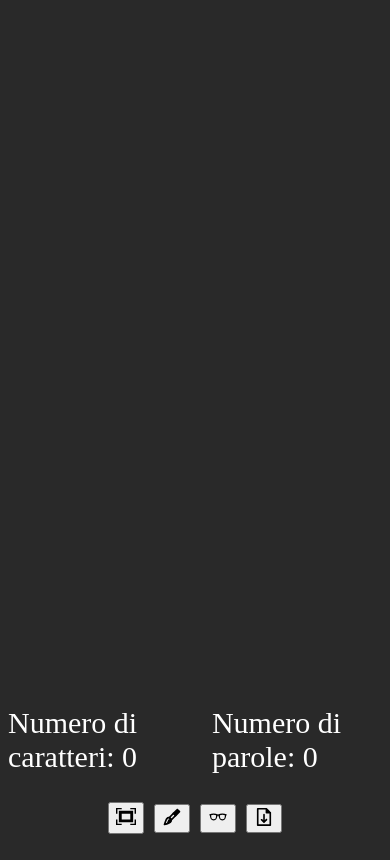
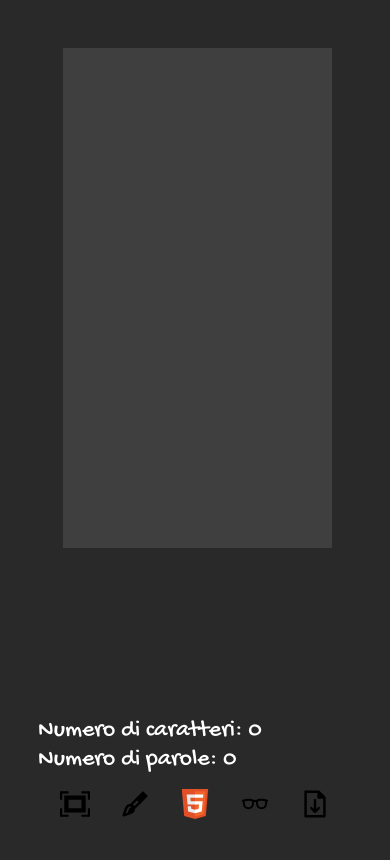
Before and after one commit to Ariela88/blank-page, a plain HTML site: page index.html in a window 390 px wide. Drawn offline with Linux system fonts and the light colour scheme.

Commit message:
second commit

```diff
--- a/app.js
+++ b/app.js
@@ -10,17 +10,25 @@ function changeTheme() {
     const themeButton = document.getElementById('themeButton');
     const themeIcon = document.getElementById('themeIcon');
 
+    let currentTheme = 'dark';
     if (body.className === 'dark') {
         body.className = 'purple';
         themeIcon.src = './public/Brush_-_The_Noun_Project.svg';
+        currentTheme = 'purple';
     } else if (body.className === 'purple') {
         body.className = 'light';
         themeIcon.src = './public/OOjs_UI_icon_sun-ltr.svg';
+        currentTheme = 'light';
     } else {
         body.className = 'dark';
-        themeIcon.src = './public/Moon_symbol_decrescent.svg';
+        themeIcon.src = './public/moon-dark.svg';
+        currentTheme = 'dark';
     }
+
+
+    localStorage.setItem('theme', currentTheme);
 }
+
 
 function saveTextToLocalStorage() {
     const textDivContent = textSpace.innerHTML;
@@ -31,6 +39,10 @@ function loadTextFromLocalStorage() {
     const savedText = localStorage.getItem('textContent');
     if (savedText) {
         textSpace.innerHTML = savedText;
+    }
+    const savedTheme = localStorage.getItem('theme');
+    if (savedTheme) {
+        body.className = savedTheme;
     }
 }
 
@@ -108,13 +120,36 @@ function previewDoc() {
 
     previewSpace.innerHTML = convertedText;
     isHtml = !isHtml;
+    document.getElementById('preview-space').style.display = 'block'
+    document.getElementById('text-space').style.display = 'none'
 }
 
+textSpace.addEventListener('input', () => {
+    saveTextToLocalStorage();
+    updateCharCount();
+    updateWordCount();
+});
+
 document.addEventListener('DOMContentLoaded', () => {
-    textSpace.addEventListener('input', () => {
-        saveTextToLocalStorage();
-        updateCharCount();
-        updateWordCount();
-        previewDoc();
-    });
+    loadTextFromLocalStorage();
+    updateCharCount();
+    updateWordCount();
 });
+
+function downloadHtml() {
+    const previewContent = previewSpace.innerHTML;
+    const htmlContent = `<!DOCTYPE html>\n<html>\n<head>\n<title>Tuo Titolo</title>\n</head>\n<body>\n${previewContent}\n</body>\n</html>`;
+
+    const blob = new Blob([htmlContent], { type: 'text/html' });
+    const url = URL.createObjectURL(blob);
+
+    const downloadLink = document.createElement('a');
+    downloadLink.href = url;
+    downloadLink.download = 'preview.html';
+
+    document.body.appendChild(downloadLink);
+    downloadLink.click();
+
+    URL.revokeObjectURL(url);
+    document.body.removeChild(downloadLink);
+}
--- a/index.html
+++ b/index.html
@@ -13,15 +13,22 @@
 <body class="dark">
     <header>
         <div class="header-btn">
-            <button onclick="fullscreenWindow()"><img src="./public/Octicons-screen-full.svg" alt="" srcset=""></button>
-            <button id="themeButton" onclick="changeTheme()">
+            <button class="button-glow" onclick="fullscreenWindow()">
+                <img src="./public/Octicons-screen-full.svg" alt="" srcset=""></button>
+            <button class="button-glow" id="themeButton" onclick="changeTheme()">
                 <img id="themeIcon" src="./public/Brush_-_The_Noun_Project.svg" alt="Tema scuro">
+            </button>
+            <button class="button-glow" onclick="downloadHtml()"> <img src="./public/HTML5_Badge.svg" alt="" srcset="">
             </button>
 
 
-            <button onclick="previewDoc()"><img src="./public/Ionicons_glasses-outline.svg" alt="" srcset=""></button>
-            <button onclick="download()"> <img src="public/Download_(89523)_-_The_Noun_Project.svg" alt="" srcset="">
+
+            <button class="button-glow" onclick="previewDoc()"><img src="./public/glasses-light.svg" alt=""
+                    srcset=""></button>
+            <button class="button-glow" onclick="download()"> <img
+                    src="./public/Download_(89523)_-_The_Noun_Project.svg" alt="" srcset="">
             </button>
+
         </div>
     </header>
     <div class="main">
--- a/style.css
+++ b/style.css
@@ -1,41 +1,140 @@
-.header-btn{
-    display: flex;
-    align-items: flex-end;
+@import url('https://fonts.googleapis.com/css2?family=Gochi+Hand&display=swap');
+
+
+
+button {
+    background-color: transparent;
+    border: none;
+
 }
 
-.light{
+
+.button-glow:hover {
+    animation: glowing 1500ms infinite;
+}
+
+@keyframes glowing {
+
+    0%,
+    100% {
+        box-shadow: 0 0 10px rgba(255, 255, 255, 0.7);
+    }
+
+    50% {
+        box-shadow: 0 0 20px rgba(143, 0, 156, 0.9);
+    }
+}
+
+.button-glow {
+    background-color: transparent;
+    border: none;
+    padding: 10px;
+    /* Aggiungi spazio per l'effetto di "glow" */
+    box-shadow: 0 0 10px rgba(0, 0, 255, 0);
+    /* Imposta un'ombra iniziale trasparente */
+    transition: box-shadow 0.3s ease-in-out;
+}
+
+.button-glow:hover {
+    box-shadow: 0 0 10px rgba(0, 0, 255, 0.7);
+    /* Cambia l'ombra al passaggio del mouse */
+}
+
+
+
+.header-btn {
+    display: flex;
+    align-items: end;
+    justify-content: end;
+}
+
+.light {
     background-color: rgb(255, 219, 153);
     color: black;
 }
 
-.dark{
+.dark {
     background-color: #292929;
     color: white;
 }
 
-.purple{
+.purple {
     background-color: #5b0085;
     color: rgb(255, 255, 255);
 }
 
 
-img{
-    width: 20px;
-    color:blue;
+
+img {
+    width: 30px;
+
 }
 
-p{
-    font-size: 30px;
-    color: white;
+#text-space {
+    height: 500px;
+    width: 60%;
+    margin: auto;
+    background-color: #3f3f3f;
+    font-size: 24px;
 }
+
+#preview-space {
+    height: 500px;
+    width: 60%;
+    margin: auto;
+    background-color: #3f3f3f;
+    font-size: 24px;
+}
+
+
+
+
+
 
 .hidden {
     display: none;
-  }
+}
+
+.count-div {
+
+    display: flex;
+    flex-direction: column;
+    justify-content: end;
+    align-items: end;
+}
+
+.count-div p {
+    font-family: 'Gochi Hand', cursive;
+    margin: 0;
+}
 
 @media (max-width: 480px) {
 
-    .header-btn{
+
+
+    .main {
+
+        width: 80%;
+        padding: 40px;
+    }
+
+    #text-space {
+        width: 80%;
+        font-size: 20px;
+    }
+
+    #preview-space {
+
+        width: 90%;
+
+        font-size: 28px;
+    }
+
+    pre {
+        width: 90%;
+    }
+
+    .header-btn {
         display: flex;
         justify-content: center;
         align-items: center;
@@ -46,9 +145,12 @@ p{
         gap: 10px;
     }
 
-    .count-div{
+    .count-div {
         display: flex;
-        align-items: center;
+        flex-direction: column;
+        margin-bottom: 30px;
+        margin-left: 30px;
+        align-items: flex-start;
         justify-content: space-evenly;
         position: fixed;
         bottom: 40px;
@@ -56,8 +158,15 @@ p{
         width: 100%;
     }
 
-    #text-space{
-        height: 100vh;
+    .count-div p {
+        font-family: 'Gochi Hand', cursive;
+        margin: 0;
+        font-size: 24px;
+    }
+
+    #text-space {
+        width: 90%;
+
 
     }
 
```
Also changed, not shown: public/HTML5_Badge.svg (added), public/Ionicons_glasses-outline.svg (deleted), public/glasses-dark.svg (added), public/glasses-light.svg (added), public/glasses-purple.svg (added), public/moon-dark.svg (added), public/moon-light.svg (renamed from public/Moon_symbol_decrescent.svg), public/moon-purple.svg (added). Lines whose indentation alone changed are shown as unchanged.
